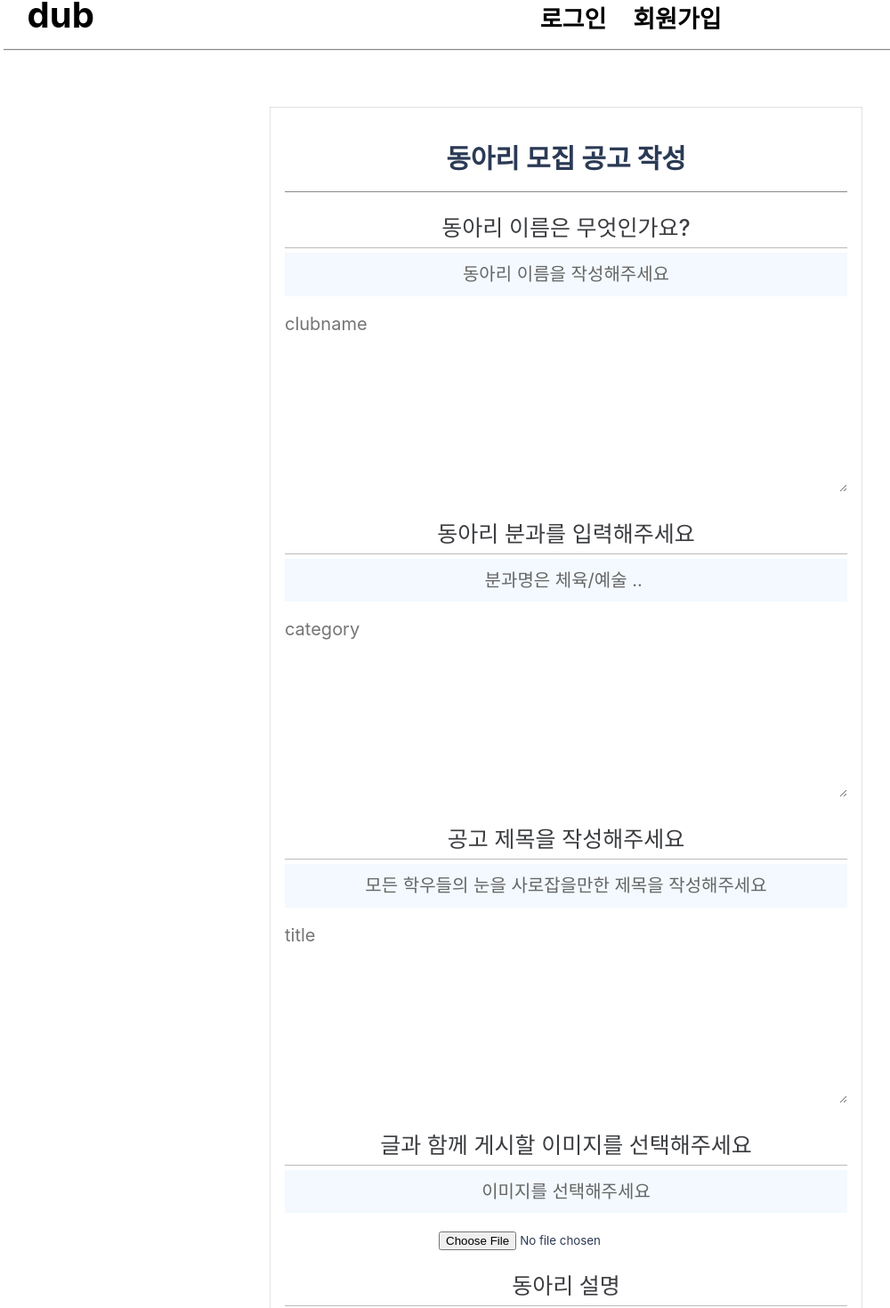
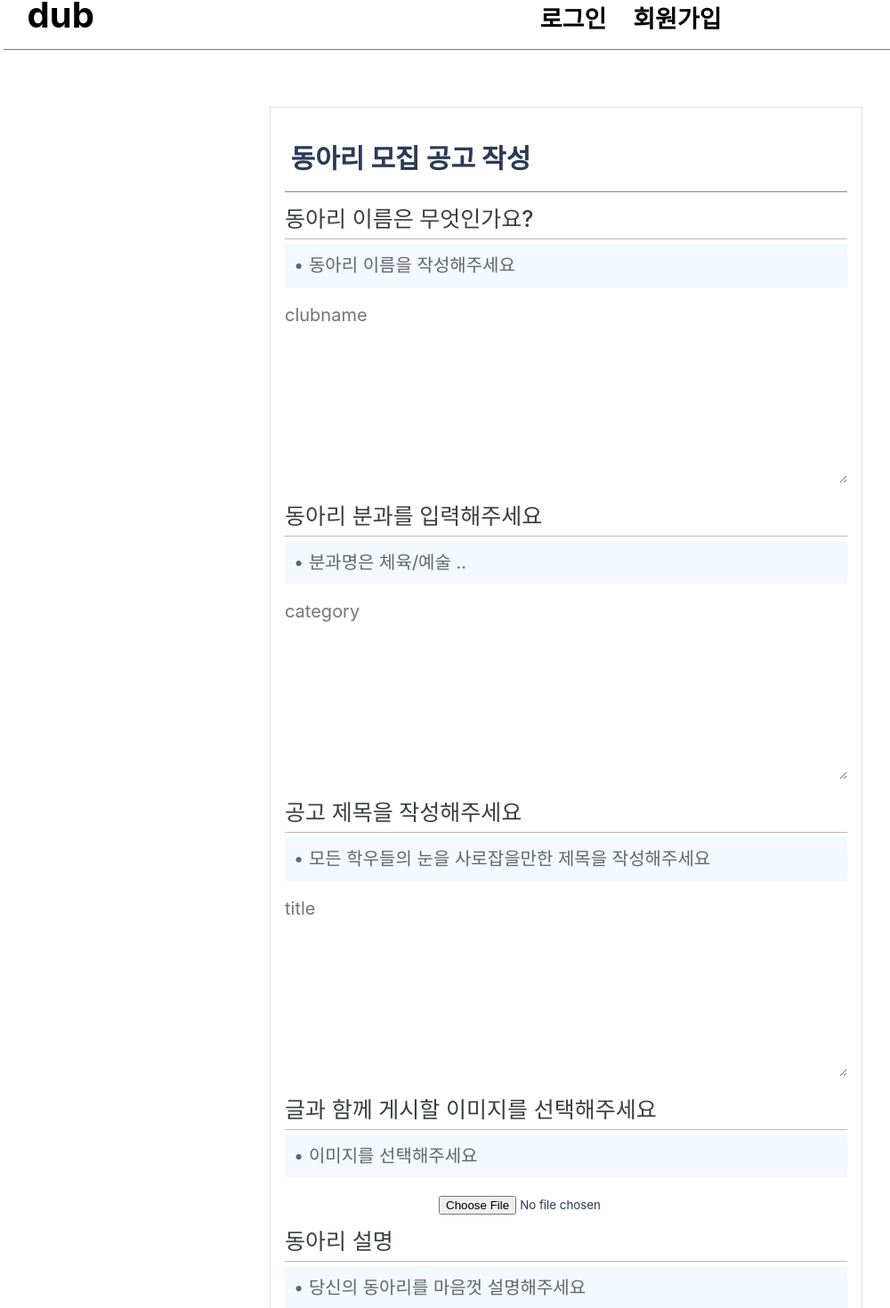
Before and after one commit to Likelion-Kwangwoon/dub_club_wanted, a React (Create React App) app in the folder dub/: page /detailinput in a window 1280 px wide. Shown: the part 31-1501 px from the top of the page at 89% size, without its empty margins (4-1004 px from the left). Built offline with nearby package versions, Linux system fonts and the light colour scheme; a web font is replaced by a local one.

Commit message:
fixing detailInput style
글 작성 페이지 수정 중

```diff
--- a/dub/src/components/detailInput/detailInput.jsx
+++ b/dub/src/components/detailInput/detailInput.jsx
@@ -62,25 +62,25 @@ function DetailInput() {
       <div className='detailbody'>
 
       <div className='detailbodyheader'>동아리 이름은 무엇인가요?</div>
-          <p className='detailbodyguide'>동아리 이름을 작성해주세요</p>
+          <p className='detailbodyguide'>• 동아리 이름을 작성해주세요</p>
           <textarea className='textarea' name="clubName" placeholder='clubname' value={state.clubName} onChange={handleChangeState}/>
 
       <div className='detailbodyheader'>동아리 분과를 입력해주세요</div>
-        <p className='detailbodyguide'>분과명은 체육/예술 .. </p>
+        <p className='detailbodyguide'>• 분과명은 체육/예술 .. </p>
       <textarea className='textarea' name="category" placeholder='category' value={state.category}
         onChange={handleChangeState}
         />
 
       <div>
           <div className='detailbodyheader'>공고 제목을 작성해주세요</div>
-          <p className='detailbodyguide'>모든 학우들의 눈을 사로잡을만한 제목을 작성해주세요</p>
+          <p className='detailbodyguide'>• 모든 학우들의 눈을 사로잡을만한 제목을 작성해주세요</p>
       <textarea className='textarea' name="title" placeholder='title' value={state.title}
         onChange={handleChangeState}
         />
       </div>
       <div>
       <div className='detailbodyheader'>글과 함께 게시할 이미지를 선택해주세요</div>
-      <p className='detailbodyguide'>이미지를 선택해주세요</p>
+      <p className='detailbodyguide'>• 이미지를 선택해주세요</p>
       <input type="file"
             name="image"
             placeholder='image/jpg/png/jpeg'
@@ -95,7 +95,7 @@ function DetailInput() {
       </div>
       <div>
       <div className='detailbodyheader'>동아리 설명 </div>
-      <p className='detailbodyguide'>당신의 동아리를 마음껏 설명해주세요</p>
+      <p className='detailbodyguide'>• 당신의 동아리를 마음껏 설명해주세요</p>
       <div className='detailtextarea'>
       <textarea className='textarea' name="content" placeholder='textarea' autoSize={{
           minRows: 5,
--- a/dub/src/components/detailInput/detailInput.scss
+++ b/dub/src/components/detailInput/detailInput.scss
@@ -15,9 +15,7 @@ $gray: #888;
 }
 
 .detailheader {
-        justify-content: center;
-        justify-content: center;
-        align-items: center;
+        justify-content: left;
         display: flex;
         font-size: 30px;
         font-weight: 700;
@@ -35,7 +33,6 @@ $gray: #888;
     height: 90px;
     font-size: 30px;
     font-weight: 700;
-
     padding: 3px 8px;
     line-height: 14px;
     margin-bottom: 10px;
@@ -55,12 +52,12 @@ $gray: #888;
 }
 
 .detailbodyheader {
-        padding: 20px 0 6px;
+        padding: 10px 0 6px;
         font-size: 25px;
         font-weight: 500;
         color: #3b3d40;
         border-bottom: 1px solid #bababa;
-
+        text-align: left;
 }
 
 .detailbodyguide {
@@ -72,6 +69,7 @@ $gray: #888;
         letter-spacing: normal;
         color: #666;
         margin-top: 5px;
+        text-align: left;
 }
 
 
--- a/dub/src/components/loginPage/loginPage.jsx
+++ b/dub/src/components/loginPage/loginPage.jsx
@@ -50,7 +50,7 @@ function LoginPage() {
       <h1 className='dub' onClick={gotoMain}>dub</h1>
       <form onSubmit={onSubmitHandler}>
         <span className='logintext'>지금 바로 CLUB DUB에 로그인하세요</span>
-        <div style={{ margin: '56px 0'}}>
+        <div style={{ margin: '56px 0'}}>cd
         <div className="inputheader">이메일</div>
         <input type="email" placeholder="ex) kwu@naver.com" className='inputform' value={Email} onChange={onEmailHandler} />
         </div>
```
